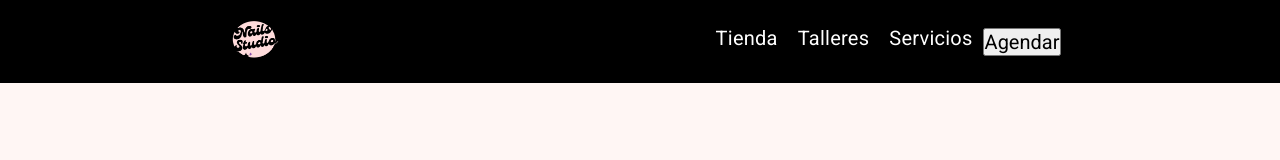
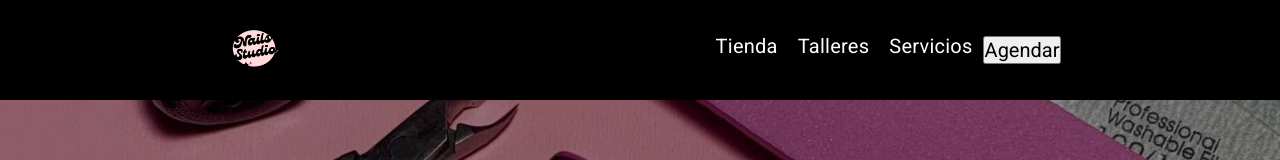
Before and after one commit to pirlo1121/Nails_Front, an Angular app: page / in a window 1280 px wide. Shown: the top 160 px of the page. Built offline with nearby package versions, Linux system fonts and the light colour scheme; no server answers.

Commit message:
{+} header fixed y menu hamburguesa

```diff
--- a/src/app/components/header/header.component.css
+++ b/src/app/components/header/header.component.css
@@ -20,6 +20,12 @@ ul {
   width: 3.5rem;
 }
 .navbar {
+  height: 5rem;
+  width: 100%;
+  position: fixed;
+  top: 0;
+  z-index: 1000;
+
   display:flex;
   align-items:center;
   justify-content:space-around;
```
